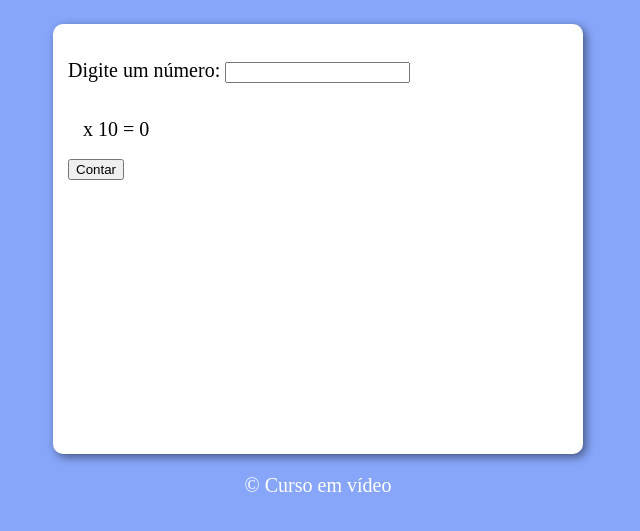
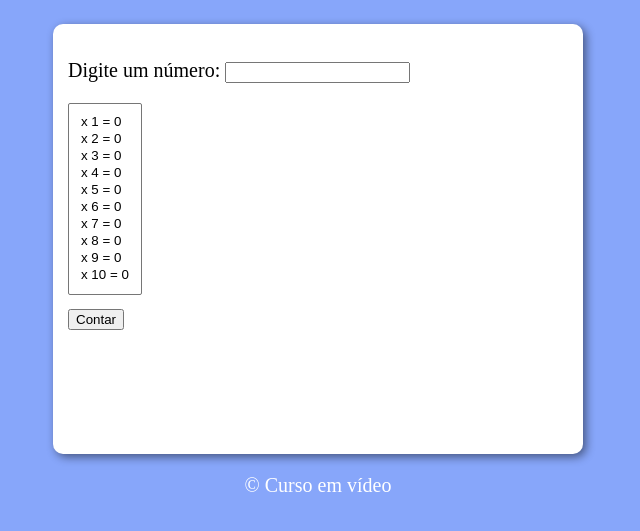
Before and after one commit to saulocode1/javascript, a plain HTML site: page aula14ex2/ex018.html in a window 1280 px wide. Both pictures are taken after a click on the button "Contar". Shown: the part 77-608 px from the top of the page, without its empty margins (322-962 px from the left). Drawn offline with Linux system fonts and the light colour scheme.

Commit message:
Create aula14ex02

```diff
--- a/aula14ex2/ex018.html
+++ b/aula14ex2/ex018.html
@@ -17,7 +17,11 @@
 
         </p>
 
-        <div id="tabuada"></div>
+        <div>
+            <select name="tabuada" id="tabuada" size="10">
+                <option>Digite um número</option>
+            </select>
+        </div>
 
         <input type="button" value="Contar" id="button">
     </section>
--- a/aula14ex2/script.js
+++ b/aula14ex2/script.js
@@ -1,12 +1,23 @@
-var input = document.querySelector('input#input')
 var button = document.querySelector('input#button')
-var res = document.querySelector('div#tabuada')
 
-button.addEventListener('click', function() {
-    var valor = input.value
+button.addEventListener('click', tabuada)
 
-    for (c = 1; c <= 10; c++) {
-    console.log(`${valor} x ${c} = ${valor * c}`)
+function tabuada() {
+    let input = document.querySelector('input#input')
+    let tab = document.querySelector('select#tabuada')
+    let valor = input.value
 
-    res.innerHTML = `${valor} x ${c} = ${valor * c}`
-}})
+    if (valor.length == 0) {
+        alert('Digite um número.')
+    }
+
+    tab.innerHTML = ''
+    for (var c = 1; c <= 10; c++) {
+        let item = document.createElement('option')
+
+        console.log(item)
+        item.innerHTML = `${valor} x ${c} = ${valor*c}`
+        item.value = `tab${c}`
+        tab.appendChild(item) // adicionar filho item dentro de tab
+    }
+}
--- a/aula14ex2/style.css
+++ b/aula14ex2/style.css
@@ -20,9 +20,11 @@ section {
     position: relative;
 }
 
-div#tabuada {
-    padding: 15px;
+select#tabuada {
+    padding: 10px;
+    margin-bottom: 10px;
 }
+
 
 footer {
     color: white;
```
